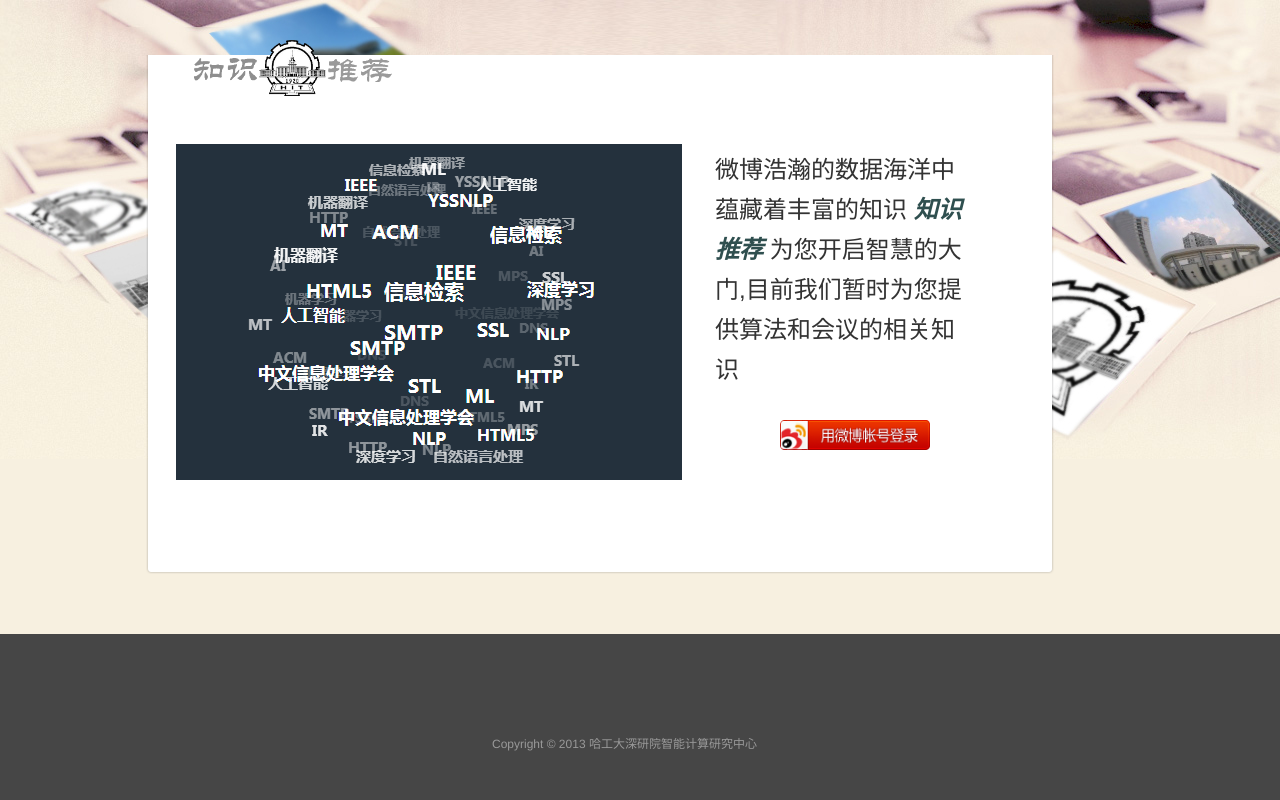
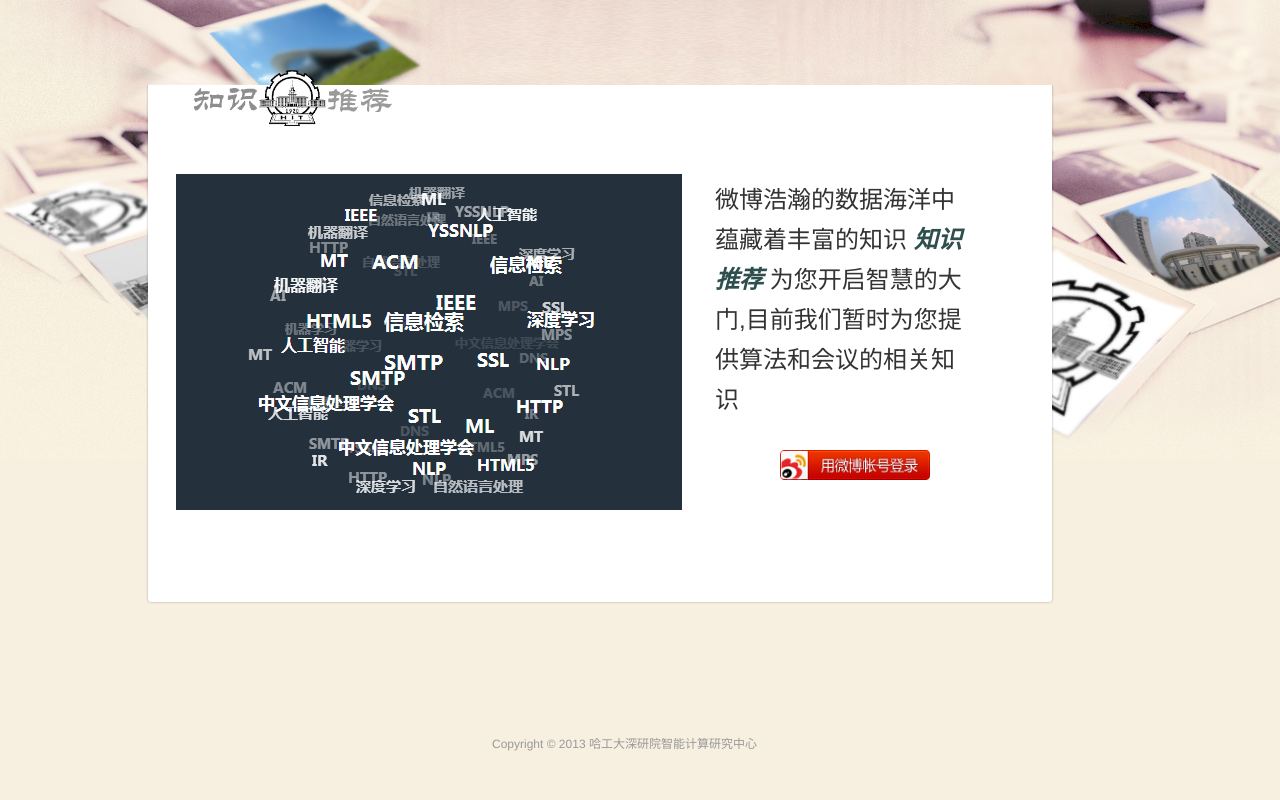
Before and after one commit to rabintang/weibo, a PHP site: page / in a window 1280 px wide. Run offline with PHP 8.4, Linux system fonts and the light colour scheme; a stand-in replaces the project's code that opens the database connection; some libraries are stand-ins or nearby versions.

Commit message:
修改登录页页脚背景色为整体背景色

```diff
--- a/css/index.css
+++ b/css/index.css
@@ -4,6 +4,9 @@
     height:56px;
 	text-align:left;
 	float:left;
+}
+.main_wrap{
+	margin-top:85px;
 }
 .main{
 	width:850px;
@@ -57,3 +60,6 @@
 	height:30px;
 	width:150px;
 }
+.footer_wrap{
+	background-color:#f7f0e0;
+}
```
